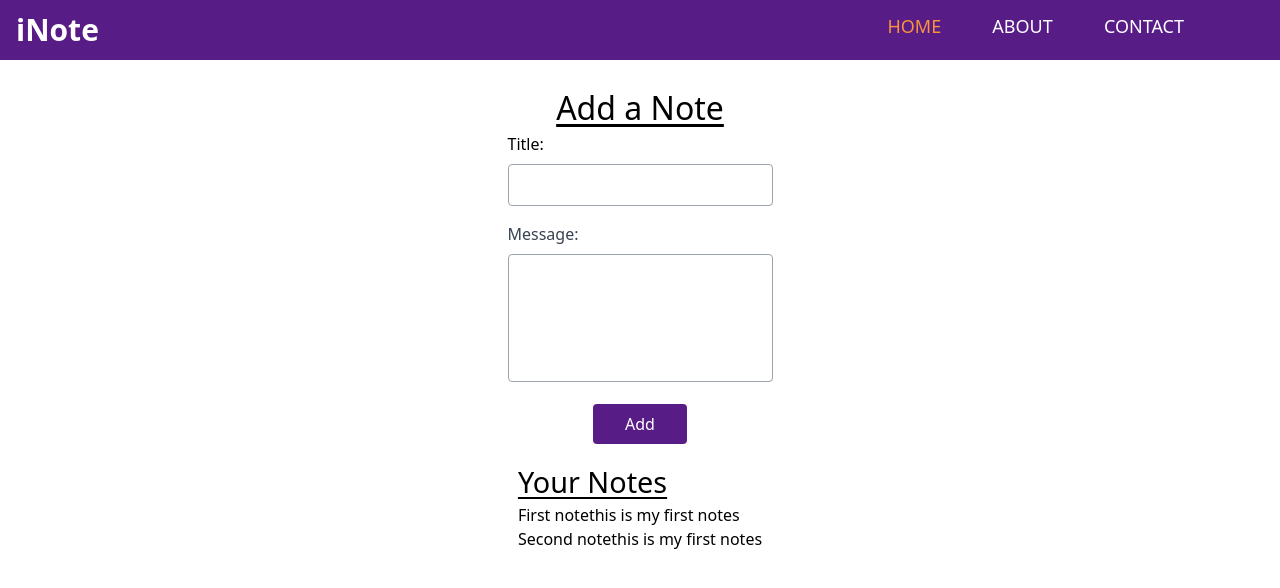
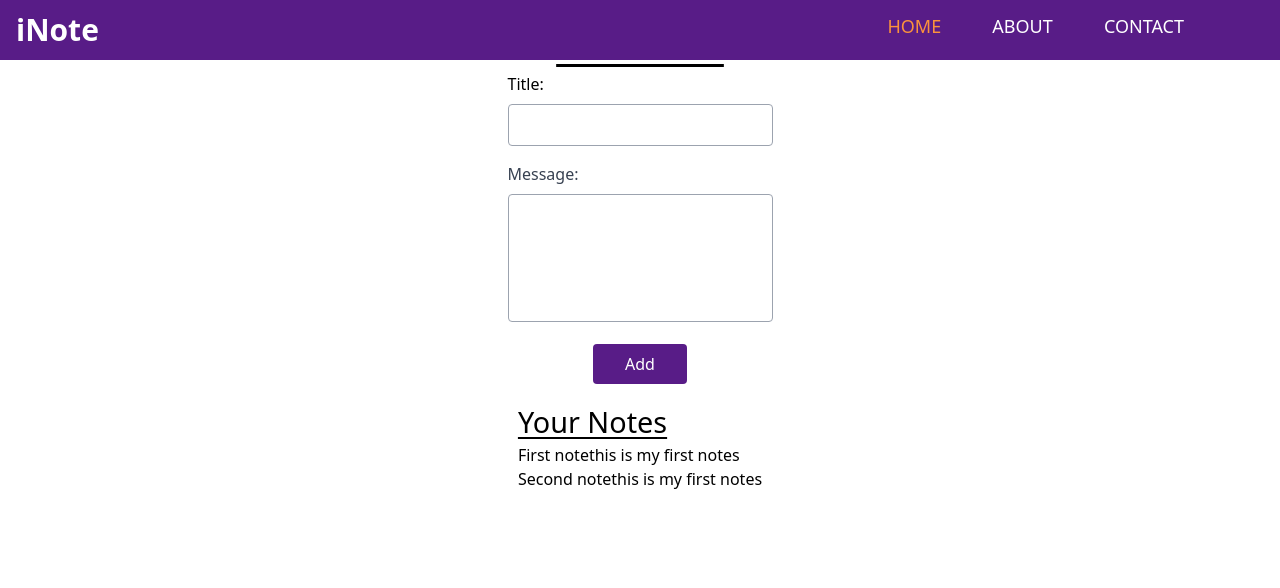
Before and after one commit to saagarbhujel/iNote, a React (Vite) app: page / in a window 1280 px wide. Shown: the top 588 px of the page. Built offline with nearby package versions, Linux system fonts and the light colour scheme.

Commit message:
navbar position updated to fixed

```diff
--- a/src/components/NavBar.jsx
+++ b/src/components/NavBar.jsx
@@ -8,6 +8,15 @@ const NavBar = () => {
   const handdleHam = () => {
     setMobileNav(!mobileNav);
   };
+
+  // useEffect(() => {
+  //   if (!mobileNav) {
+  //     document.body.classList.add("overflow-hidden");
+  //   } else {
+  //     document.body.classList.remove("overflow-hidden");
+  //   }
+  // }, [mobileNav]);
+
   let location = useLocation()
 
   useEffect(()=>{
@@ -17,7 +26,7 @@ const NavBar = () => {
   return (
     <>
       {/* FOR BIIGER DEVICES */}
-      <nav className=" flex justify-between h-15 mx-w-[1240px] mx-auto px-4 bg-purple-900 text-white py-3 text-lg relative z-10 ">
+      <nav className=" fixed top-0 w-full flex justify-between h-15 mx-w-[1240px] mx-auto px-4 bg-purple-900 text-white py-3 text-lg  z-10 ">
         <h1 className="w-full text-3xl font-bold text-[#ffffff] ">iNote</h1>
         <div className="nav-list">
           <ul className="hidden md:flex justify-center px-4 mr-16 gap-[4vw] uppercase">
@@ -56,7 +65,7 @@ const NavBar = () => {
 
         {/* FOR MOBILE */}
 
-        <div onClick={handdleHam} className="flex  items-center md:hidden">
+        <div onClick={handdleHam} className=" flex  items-center md:hidden">
           {!mobileNav ? (
             <AiOutlineClose size={20} />
           ) : (
@@ -71,7 +80,7 @@ const NavBar = () => {
               : "fixed left-[-100%]"
           }
         >
-          <ul className=" text-black uppercase text-center ">
+          <ul className="  text-black uppercase text-center ">
             <Link
               className={`${
                 location.pathname === "/" ? "text-orange-400" : ""
```
